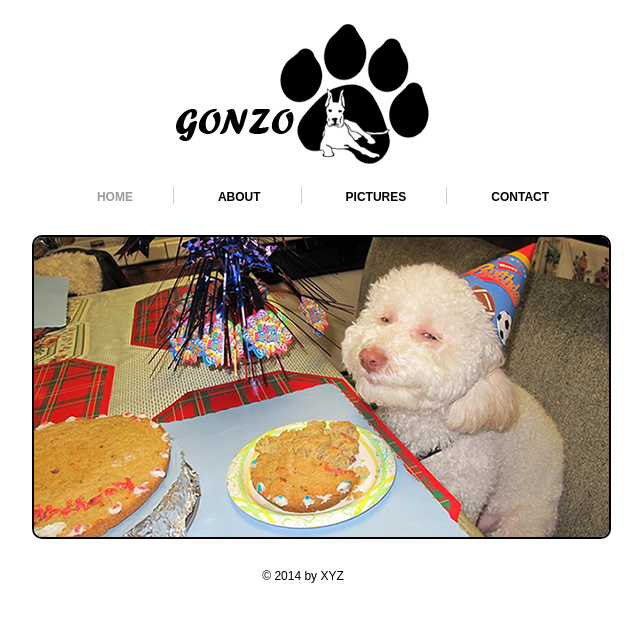
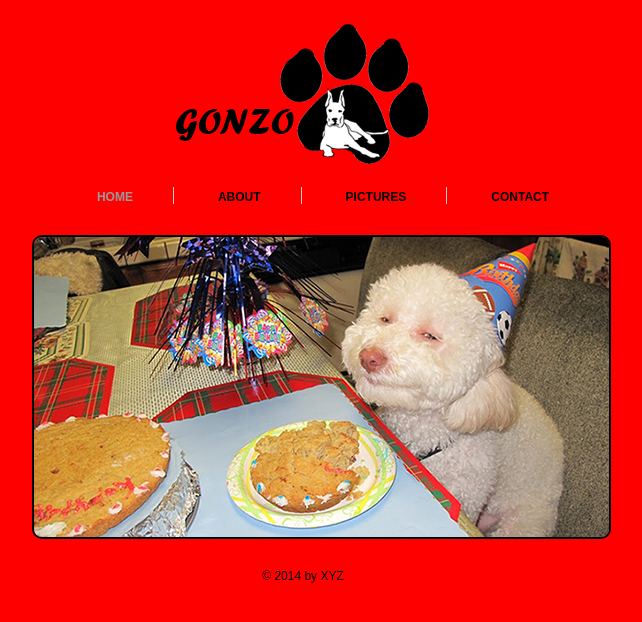
Before and after one commit to kholodkhatib/Tutorial-, a plain HTML site: page index.html in a window 1280 px wide. Shown: the whole page, without its empty margins (337-979 px from the left). Drawn offline with Linux system fonts and the light colour scheme.

Commit message:
try to get wrong ...

```diff
--- a/css/style.css
+++ b/css/style.css
@@ -13,7 +13,10 @@ h1,h2,h3,h4,h5,h6,p,ul li{
 	margin:0px;
 }
 
+body {
+	background-color:red
 
+}
 .clear{
 	clear:both;
 }
```
